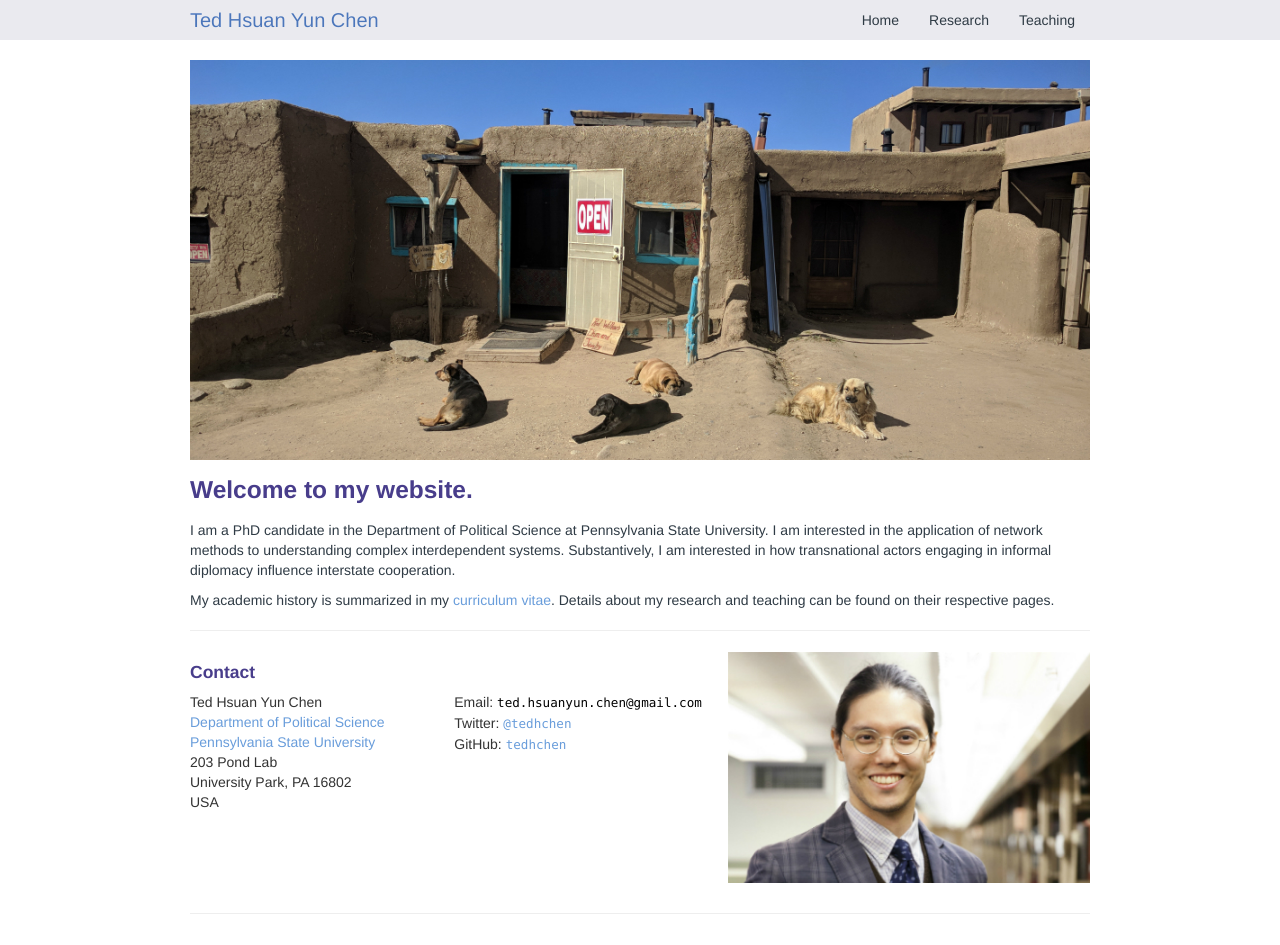
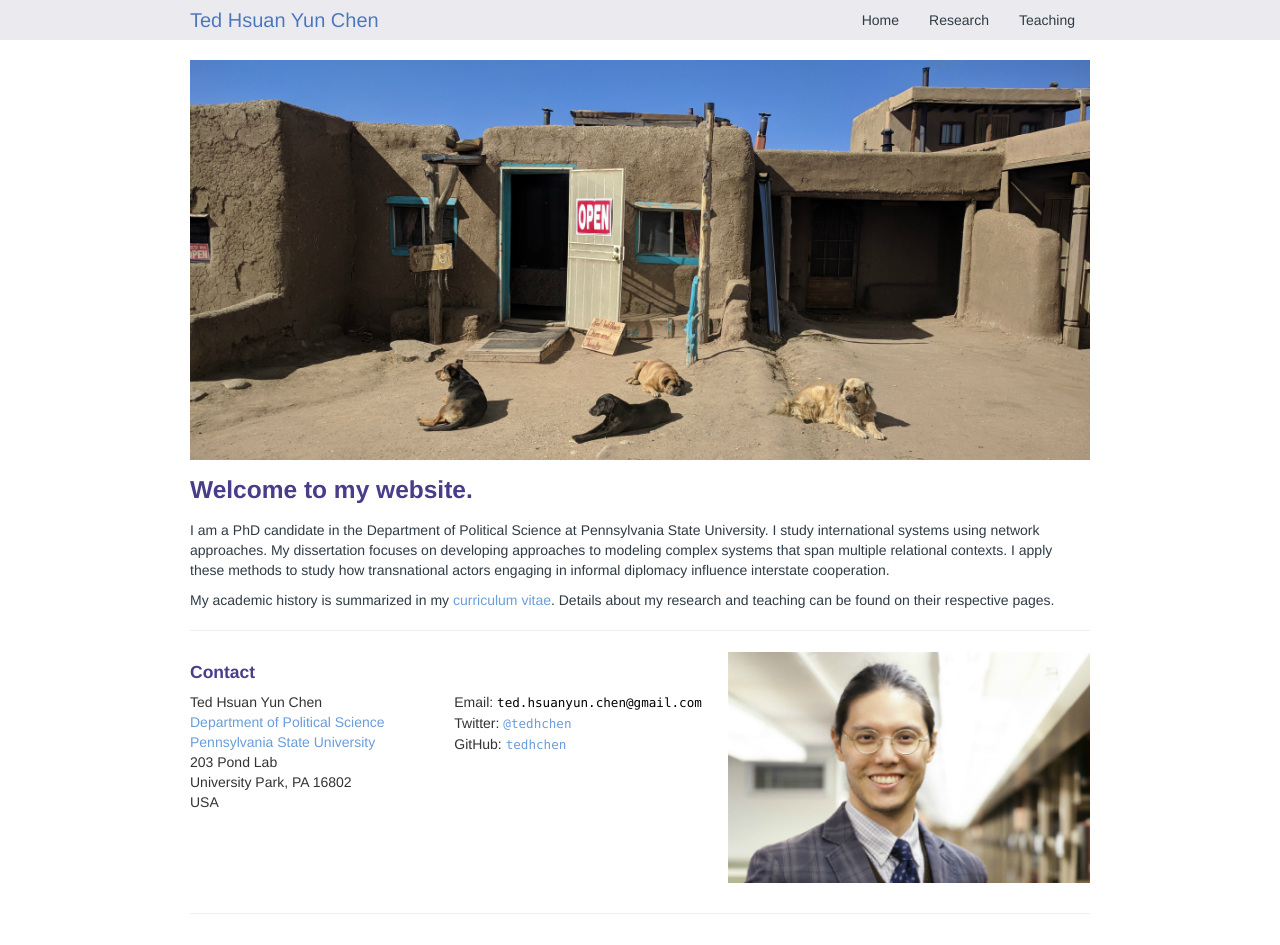
Before and after one commit to tedhchen/tedhchen.github.io, a Jekyll site: the page built from index.md, in a window 1280 px wide. Built offline with Jekyll 4.4.1, drawn with Linux system fonts in a browser that asks for light colours.

Commit message:
revised bio

```diff
--- a/index.md
+++ b/index.md
@@ -15,10 +15,9 @@ description: Ted Hsuan Yun Chen is a PhD candidate in the Department of Politica
 
 ### Welcome to my website.
 
-I am a PhD candidate in the Department of Political Science at Pennsylvania State University. I am interested in the application of network methods to understanding complex interdependent systems. Substantively, I am interested in how transnational actors engaging in informal diplomacy influence interstate cooperation.
+I am a PhD candidate in the Department of Political Science at Pennsylvania State University. I study international systems using network approaches. My dissertation focuses on developing approaches to modeling complex systems that span multiple relational contexts. I apply these methods to study how transnational actors engaging in informal diplomacy influence interstate cooperation.
 
 My academic history is summarized in my [curriculum vitae]({{ BASE_PATH }}/assets/chen_cv.pdf). Details about my research and teaching can be found on their respective pages.<br/>
-
 
 
 ---
```
